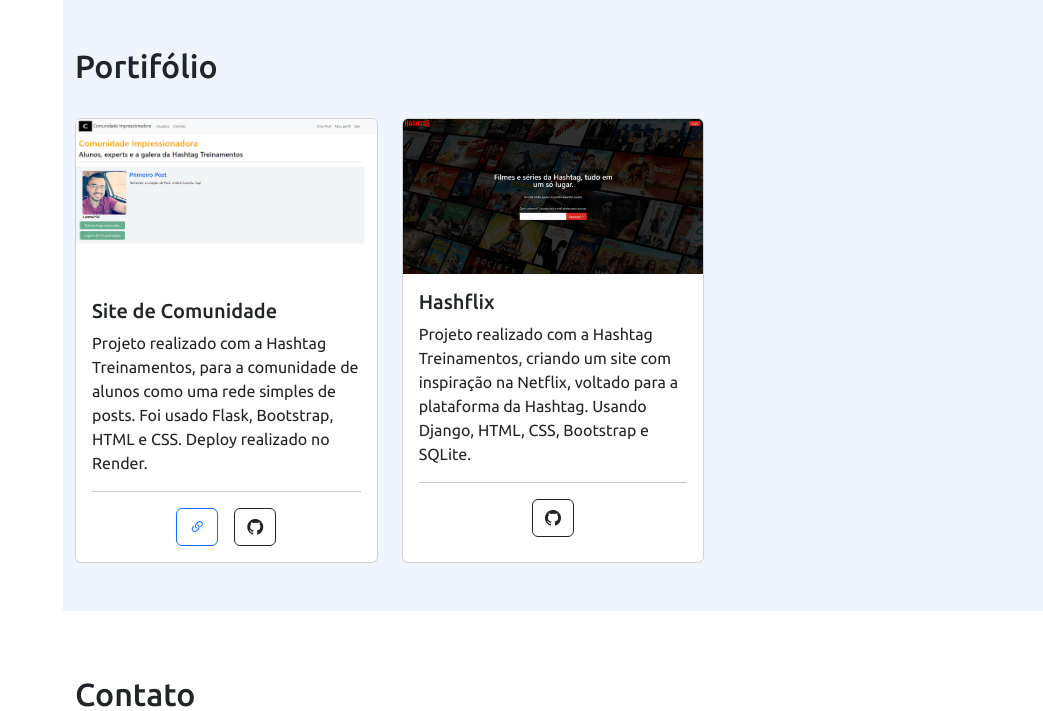
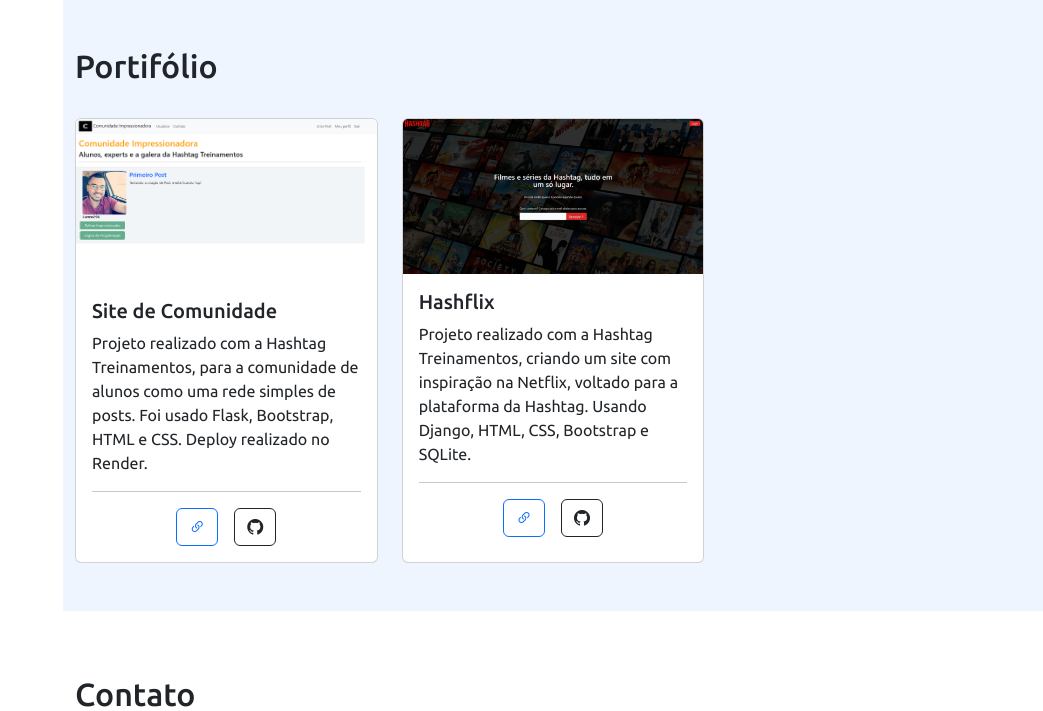
Before and after one commit to lucasamaral296/PortifolioFLASK, a Flask app: page / in a window 1280 px wide. Shown: the part 3173-3884 px from the top of the page, without its empty margins (237-1280 px from the left). Run offline with Flask 3, Linux system fonts and the light colour scheme; some libraries are stand-ins or nearby versions.

Commit message:
adicionando link hashflix

```diff
--- a/templates/home.html
+++ b/templates/home.html
@@ -343,6 +343,9 @@
                                                 <hr>
                                             </p>
                                             <div class="d-flex justify-content-center">
+                                                <a href="http://projetohashflix.onrender.com" target="_blank"
+                                                class="btn btn-outline-primary me-3">
+                                                    <i class="bi bi-link-45deg"></i></a>
                                                 <a href="https://github.com/lucasamaral296/projetohashflix"
                                                     target="_blank" class="btn btn-outline-dark ">
                                                     <i class="bi bi-github"></i></a>
```
